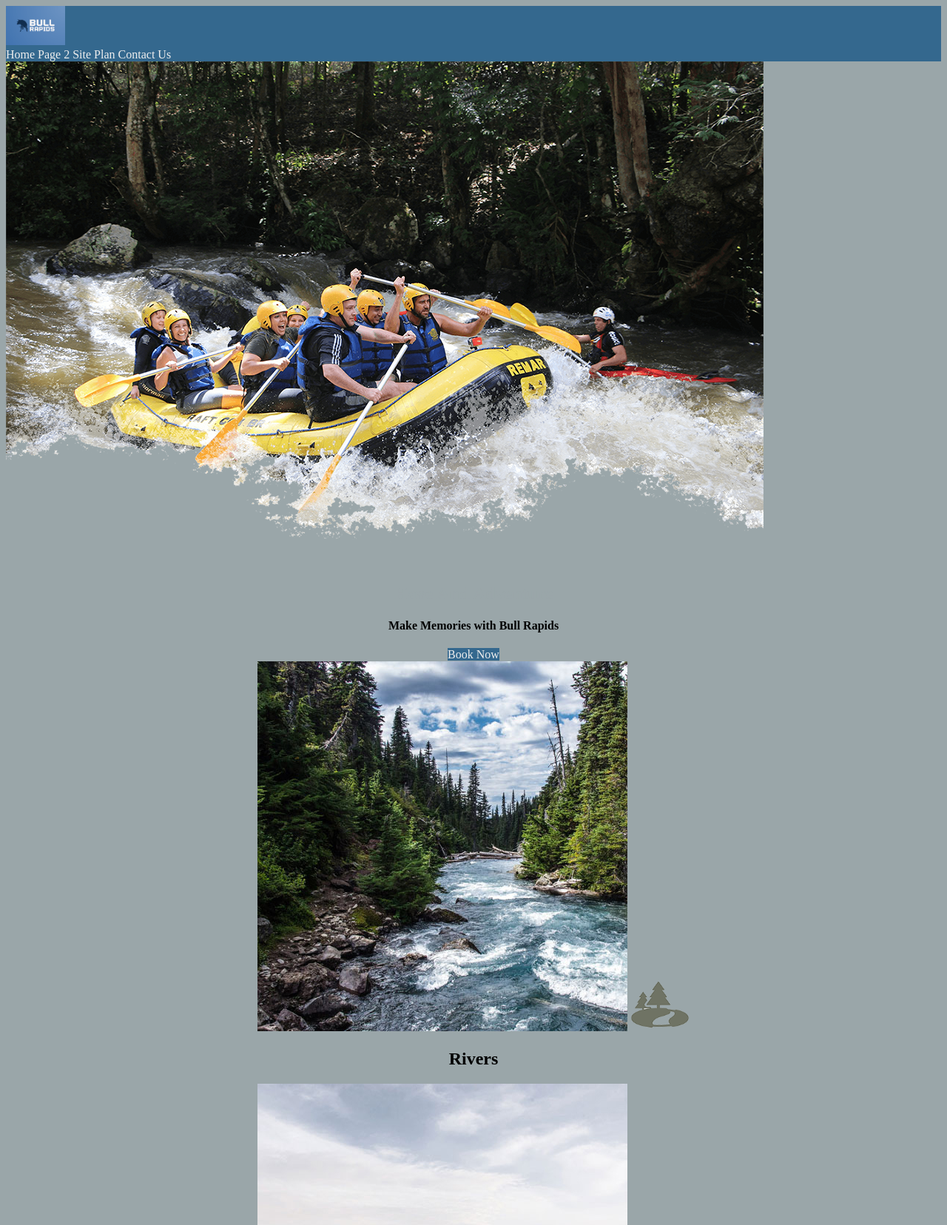
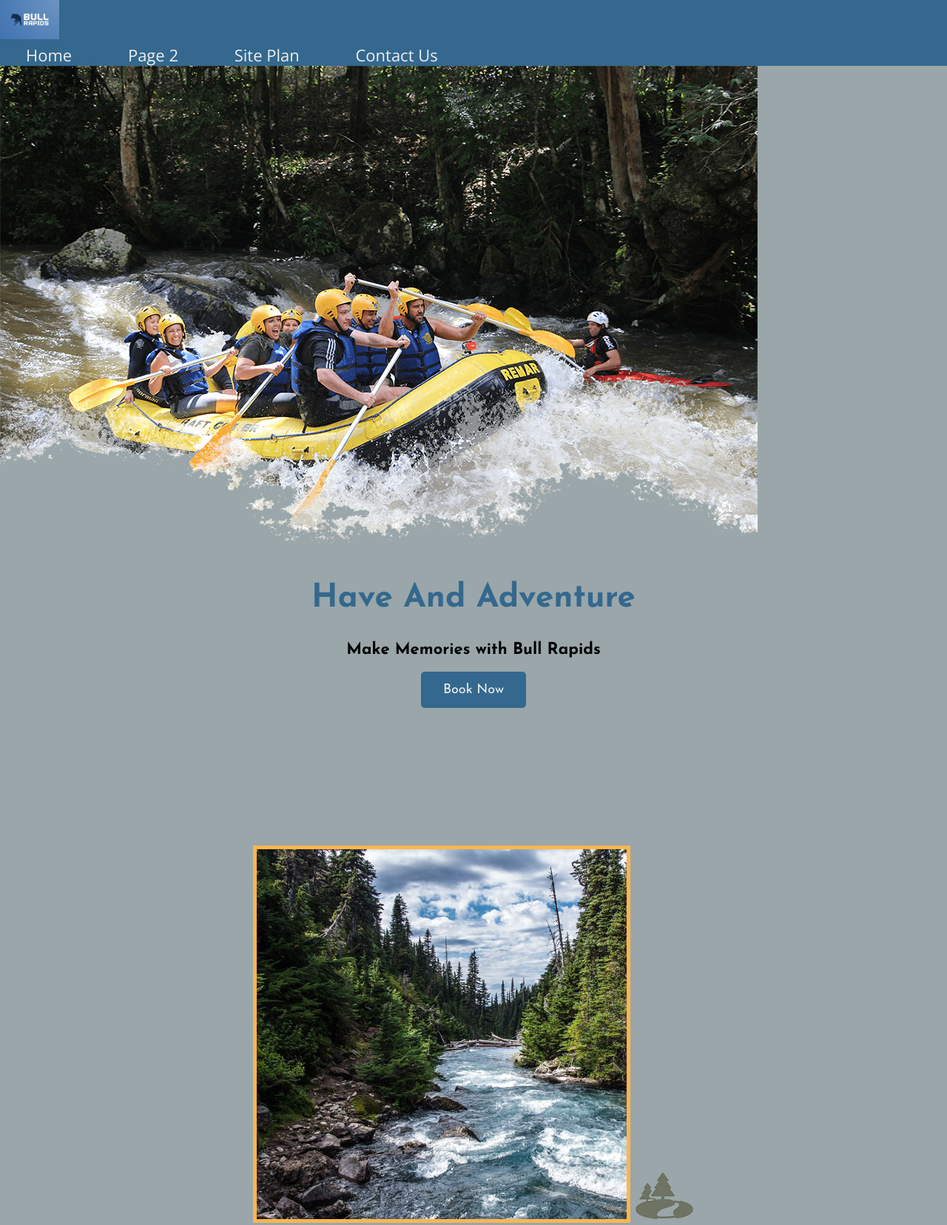
Before and after one commit to Hudson-N/wdd130, a plain HTML site: page wwr/index.html in a window 1280 px wide. Shown: the top 1656 px of the page at 74% size. Drawn offline with nearby package versions, Linux system fonts and the light colour scheme.

Commit message:
Added more css

```diff
--- a/folder/styles/styles.css
+++ b/folder/styles/styles.css
@@ -1,14 +1,16 @@
-nav, footer{
+nav{
     background-color: steelblue;
     padding: 10px;
     color: white;
     text-align: center;
+    padding: 25px;
 }
 
 a {
     color: white;
     margin: 40px;
     font-size: 1.5em;
+    padding: 25px;
 }
 
 a:hover {
@@ -19,6 +21,7 @@ a:hover {
 h1 {
     color: steelblue;
     text-align: center;
+    margin: 50px;
   }
   img {
     width: 80%;
@@ -41,3 +44,14 @@ h1 {
   background-color: white;
   color: steelblue;
 }
+
+body{
+  margin: 0;
+}
+
+footer p{
+  background-color: steelblue;
+  color: white;
+  text-align: center;
+  padding: 25px;
+}
--- /dev/null
+++ b/w05_challenge/styles/styles.css
@@ -0,0 +1,22 @@
+.logo{
+    box-sizing: border-box;
+    margin: 0 auto;
+    display: block;
+    width: 100%;
+}
+body{
+    background-color: #737373;
+    margin: 0;
+}
+
+.icon{
+    border-radius: 50%;
+    width: 25%;
+    display: inline-block;
+    border: 10px solid #444444;
+    margin: 50px;
+}
+#images{
+    margin: 0 auto;
+    text-align: center;
+}
--- a/wwr/styles/styles.css
+++ b/wwr/styles/styles.css
@@ -1,3 +1,5 @@
+@import url('https://fonts.googleapis.com/css2?family=Josefin+Sans:ital,wght@0,100..700;1,100..700&family=Open+Sans:ital,wght@0,300..800;1,300..800&display=swap');
+
 #content {
     max-width: 1600px;
     margin: 0 auto;
@@ -7,17 +9,23 @@ nav a{
     text-align: center;
     color: #eeeeee;
     text-decoration: none;
+    padding: 35px;
 }
 nav a:hover{
     background-color: #fcb64e;
     color: #34688e;
 }
 .home-title{
-    color: #9aa6a9;
+    color: #34688e;
+    font-size: 2em;
+    margin-top: 10px;
 }
 
 .logo{
     width: 80px;
+}
+#logo_link{
+    padding: 5px;
 }
 
 #hero-msg{
@@ -36,6 +44,7 @@ h4{
 
 .icon{
     width: 80px;
+    padding-top: 10px;
 }
 .button-box{
     text-align: center;
@@ -43,6 +52,9 @@ h4{
 
 main section{
     text-align: center;
+}
+main section img{
+    box-sizing: border-box;
 }
 
 #background {
@@ -52,16 +64,31 @@ main section{
 
 body {
     background-color: #9aa6a9;
+    font-family: Josefin sans, arial, verdana;
+    font-size: 22px;
+    margin: 0;
+    padding: 0;
 }
 
 header {
     background-color: #34688e;
+    font-family: Open sans, arial, verdana;
+}
+.rivers-card, .camping-card, .rapids-card{
+    margin: 200px 0;
+}
+.card-img{
+    border: 5px solid #fcb64e;
 }
 
 .book, .join{
     background-color: #34688e;
     color: #eeeeee;
     text-decoration: none;
+    font-size: 18px;
+    padding: 15px 30px;
+    margin-top: 50px;
+    border-radius: 5px;
 }
 
 .book:hover, .join:hover{
@@ -71,17 +98,26 @@ header {
 
 .msg {
     background-color: #34688e;
+    line-height: 1.5em;
+    padding: 35px;
+}
+h2{
+    margin: 0;
 }
 .msg h2{
     color: black;
 }
 .msg p{
     color: black;
+    font-size: .8em;
+    padding-bottom: 15px;
 }
 
 footer{
     background-color: #34688e;
     color: black;
+    padding: 25px 50px;
+    margin-top: 200px;
 }
 footer p{
     font-size: 1.2em;
@@ -97,3 +133,6 @@ footer a:hover{
 footer p a:hover{
     text-decoration: underline;
 }
+footer .social img{
+    padding-top: 15px;
+}
```
Also changed, not shown: w05_challenge/index.html (added, +30 -0 lines), w05_challenge/images/w05_circles.jpg (added), w05_challenge/images/w05_ice_image_desk.jpg (added), w05_challenge/images/w05_ice_image_graphic.png (added), w05_challenge/images/w05_ice_image_person.jpg (added).
